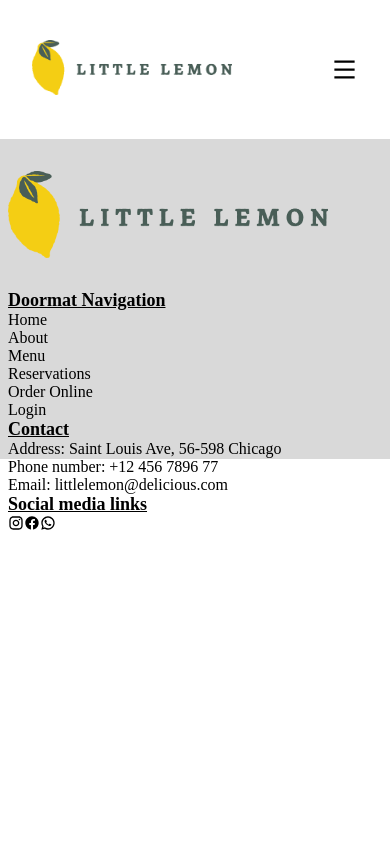
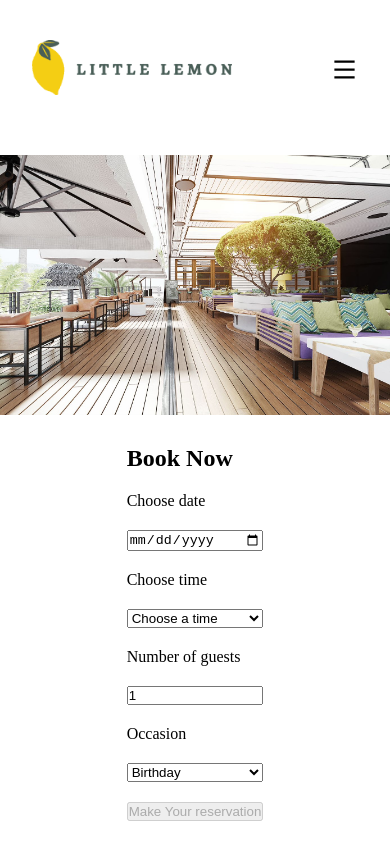
Before and after one commit to OyedunOye/front-end-dev-capstone-project, a React (Create React App) app: page /booking-page in a window 390 px wide. Shown: the top 844 px of the page. Built offline with nearby package versions, Linux system fonts and the light colour scheme; a web font is replaced by a local one.

Commit message:
more fine-tunning of css and reserve table functionality.

```diff
--- a/src/components/footer/footer.css
+++ b/src/components/footer/footer.css
@@ -48,3 +48,25 @@
     font-size: 18px;
     text-decoration: underline;
 }
+
+@media screen and (max-width:900px) {
+    .litmon_footer-logo{
+        display: flex;
+        width: 10rem;
+    }
+    .litmon_footer-cont h2{
+        font-size: 16px;
+        padding: 0.5rem 0;
+    }
+    .litmon_footer-cont a,p{
+        font-size: 12px;
+    }
+}
+
+@media screen and (max-width:550px) {
+    .litmon_footer-cont {
+        display: flex;
+        flex-direction: column;
+        padding-bottom: 2rem;
+    }
+}
--- a/src/components/home/Home.js
+++ b/src/components/home/Home.js
@@ -1,6 +1,8 @@
 import React from 'react'
 import restaurant from '../../assets/restauranfood.jpg'
 import './home.css'
+import { Link } from 'react-router-dom';
+
 const Home = () => {
   return (
     <div className='litmon_home-outcover'>
@@ -10,7 +12,9 @@ const Home = () => {
           <h1>Little Lemon</h1>
           <h3>Chicago</h3>
           <p>We are a family owned Mediterranean restaurant, focused on traditional recipes served with a modern twist.</p>
+          <Link to="/booking-page">
           <button type='button'>Reserve a Table</button>
+          </Link>
         </div>
         <div className='litmon_home-container_img'>
           <img src={restaurant}  alt='Little Lemon Restaurant' />
--- a/src/pages/bookingpage.css
+++ b/src/pages/bookingpage.css
@@ -1,27 +1,25 @@
 .bookingpage{
-    display: none;
+    display: flex;
     flex-wrap: wrap;
-    border: solid red 1rem;
+    flex-direction: column;
+    margin: 2rem 0;
+    flex: 1rem;
 }
 
 .bookingpage-image{
-    display: none;
-    flex-direction: row;
-    max-width: 100%;
-    height: 20rem;
-    border: solid red 1rem;
-    align-content: center;
-    justify-content: center;
+    display: flex;
+    width: 100%;
+    height: 10%;
+
     flex-wrap: wrap;
     flex: 1;
-    align-items: center;
+
 }
 
 .bookingpage-image img{
-    display: none;
+    display: flex;
     width: 100%;
     align-content: center;
     justify-content: center;
     align-items: center;
-    border: solid red 1rem;
 }
```
